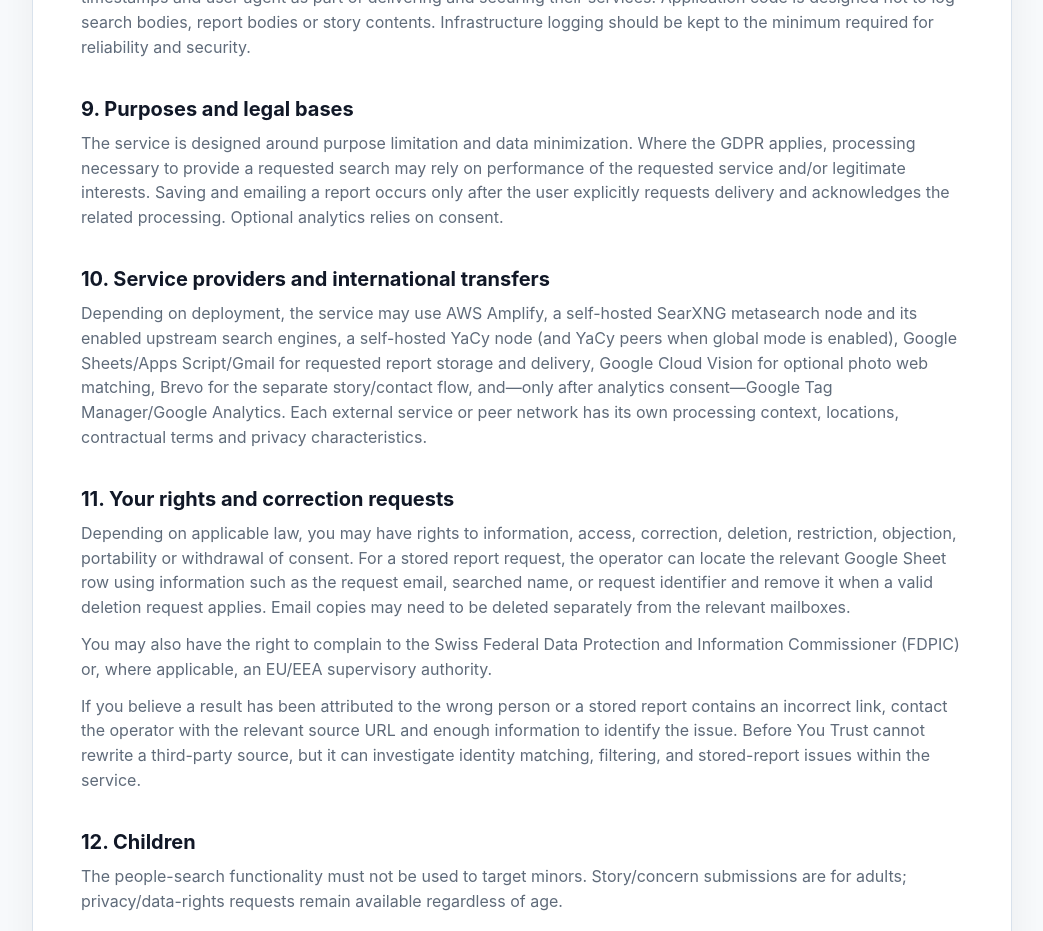
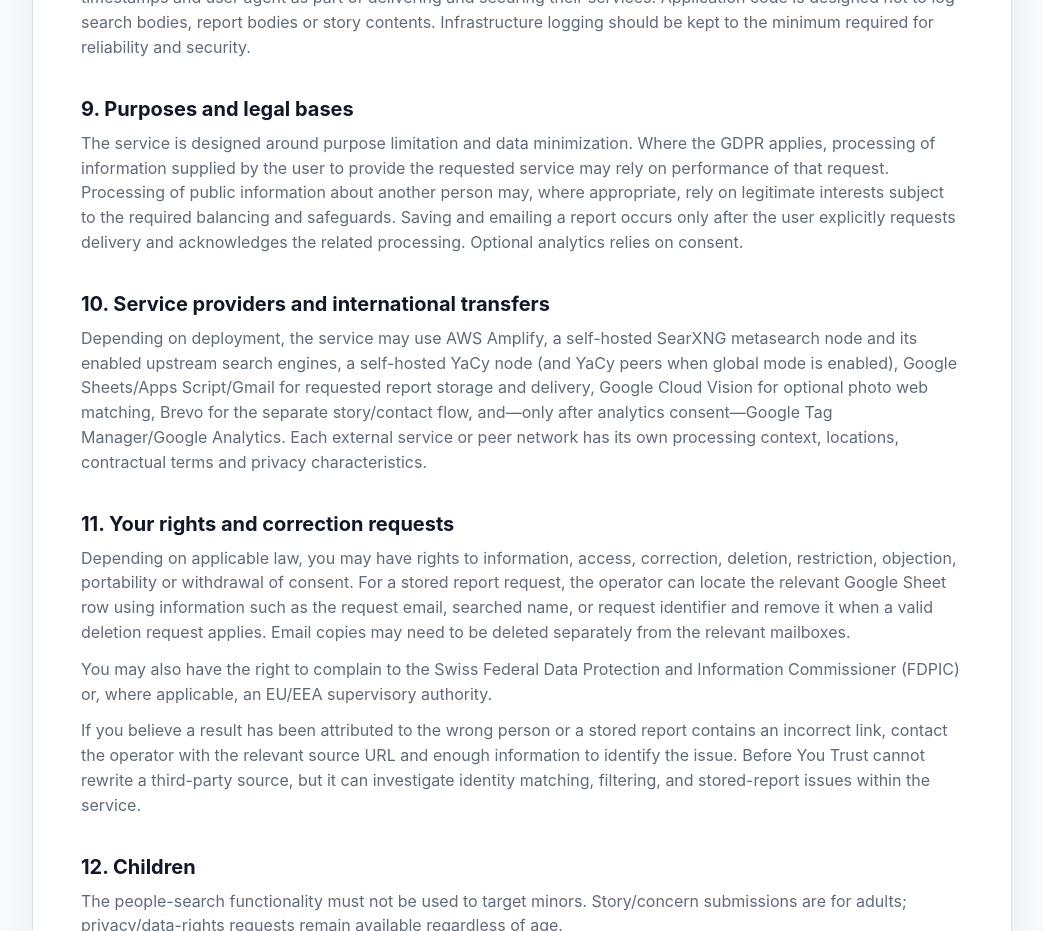
Before and after one commit to kuefmz/before-you-trust, a Next.js app: page /privacy in a window 1280 px wide. Shown: the part 2020-2951 px from the top of the page, without its empty margins (46-1089 px from the left). Built offline with nearby package versions, Linux system fonts and the light colour scheme; no server answers.

Commit message:
privacy: clarify user-data and public-data processing purposes

```diff
--- a/app/privacy/page.tsx
+++ b/app/privacy/page.tsx
@@ -144,11 +144,14 @@
         <h2>9. Purposes and legal bases</h2>
         <p>
           The service is designed around purpose limitation and data
-          minimization. Where the GDPR applies, processing necessary to provide a
-          requested search may rely on performance of the requested service
-          and/or legitimate interests. Saving and emailing a report occurs only
-          after the user explicitly requests delivery and acknowledges the
-          related processing. Optional analytics relies on consent.
+          minimization. Where the GDPR applies, processing of information
+          supplied by the user to provide the requested service may rely on
+          performance of that request. Processing of public information about
+          another person may, where appropriate, rely on legitimate interests
+          subject to the required balancing and safeguards. Saving and emailing
+          a report occurs only after the user explicitly requests delivery and
+          acknowledges the related processing. Optional analytics relies on
+          consent.
         </p>
 
         <h2>10. Service providers and international transfers</h2>
```
